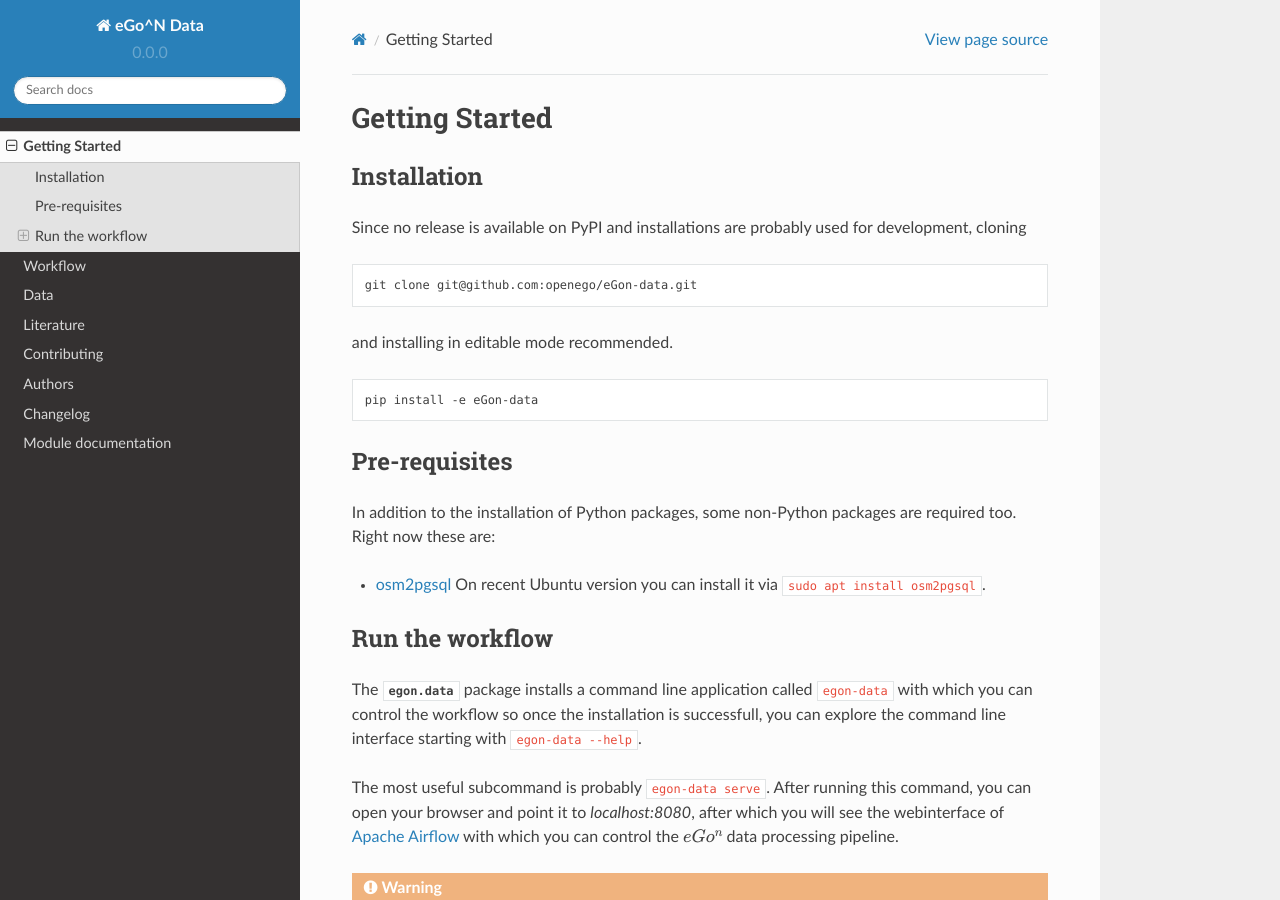
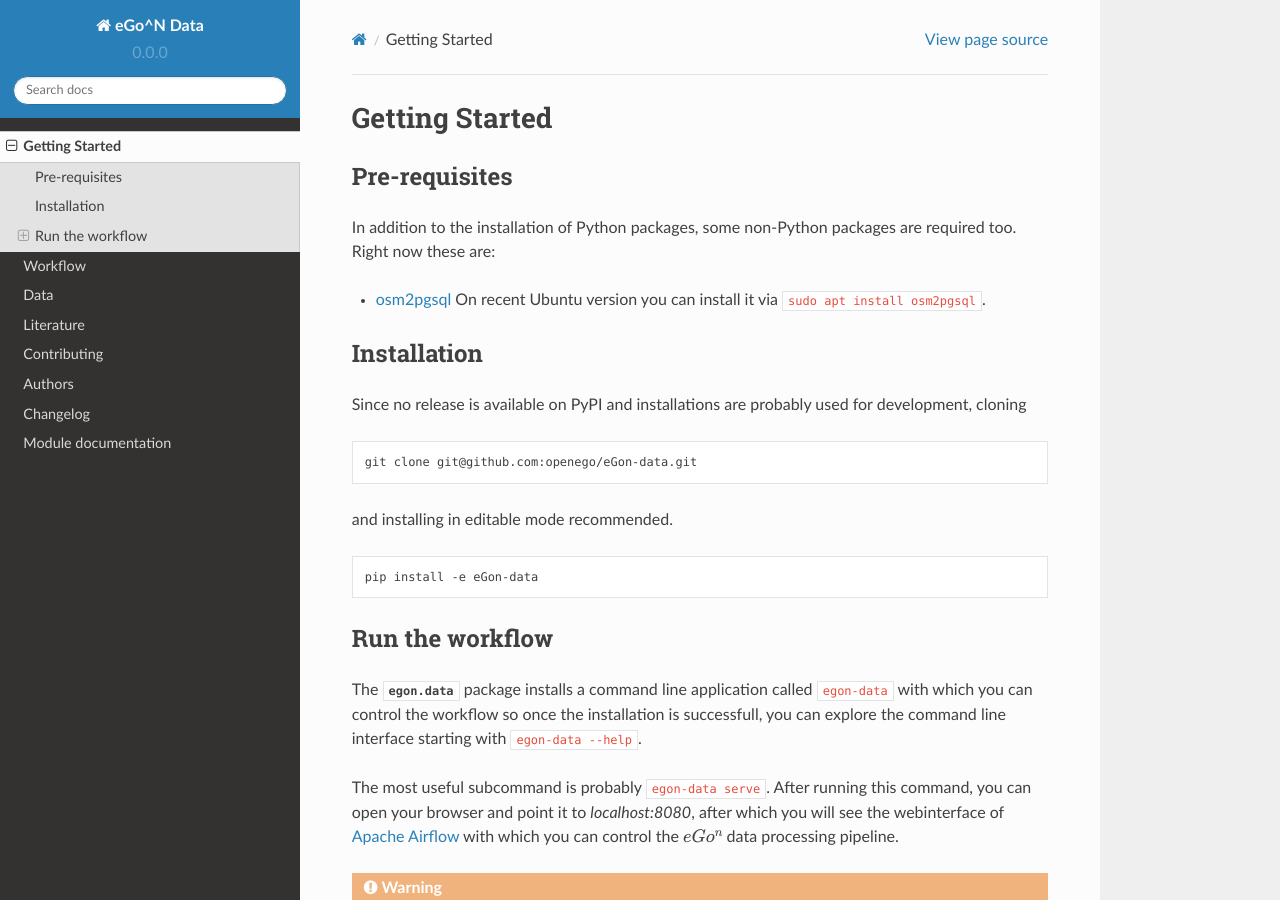
Before and after one commit to openego/eGon-data, a Sphinx documentation site: the page built from docs/getting_started.rst, in a window 1280 px wide and 900 px high. Built offline with Sphinx 7.4.7 and the Read the Docs theme 2.0.0, drawn with Linux system fonts in a browser that asks for light colours; part of the change alters nothing that is shown.

```diff
--- a/docs/getting_started.rst
+++ b/docs/getting_started.rst
@@ -1,6 +1,17 @@
 ***************
 Getting Started
 ***************
+
+Pre-requisites
+==============
+
+In addition to the installation of Python packages, some non-Python
+packages are required too. Right now these are:
+
+* `osm2pgsql <https://osm2pgsql.org/>`_
+  On recent Ubuntu version you can install it via
+  :code:`sudo apt install osm2pgsql`.
+
 
 Installation
 ============
@@ -17,17 +28,6 @@ and installing in editable mode recommended.
 .. code-block:: bash
 
    pip install -e eGon-data
-
-
-Pre-requisites
-==============
-
-In addition to the installation of Python packages, some non-Python
-packages are required too. Right now these are:
-
-* `osm2pgsql <https://osm2pgsql.org/>`_
-  On recent Ubuntu version you can install it via
-  :code:`sudo apt install osm2pgsql`.
 
 
 Run the workflow
```
